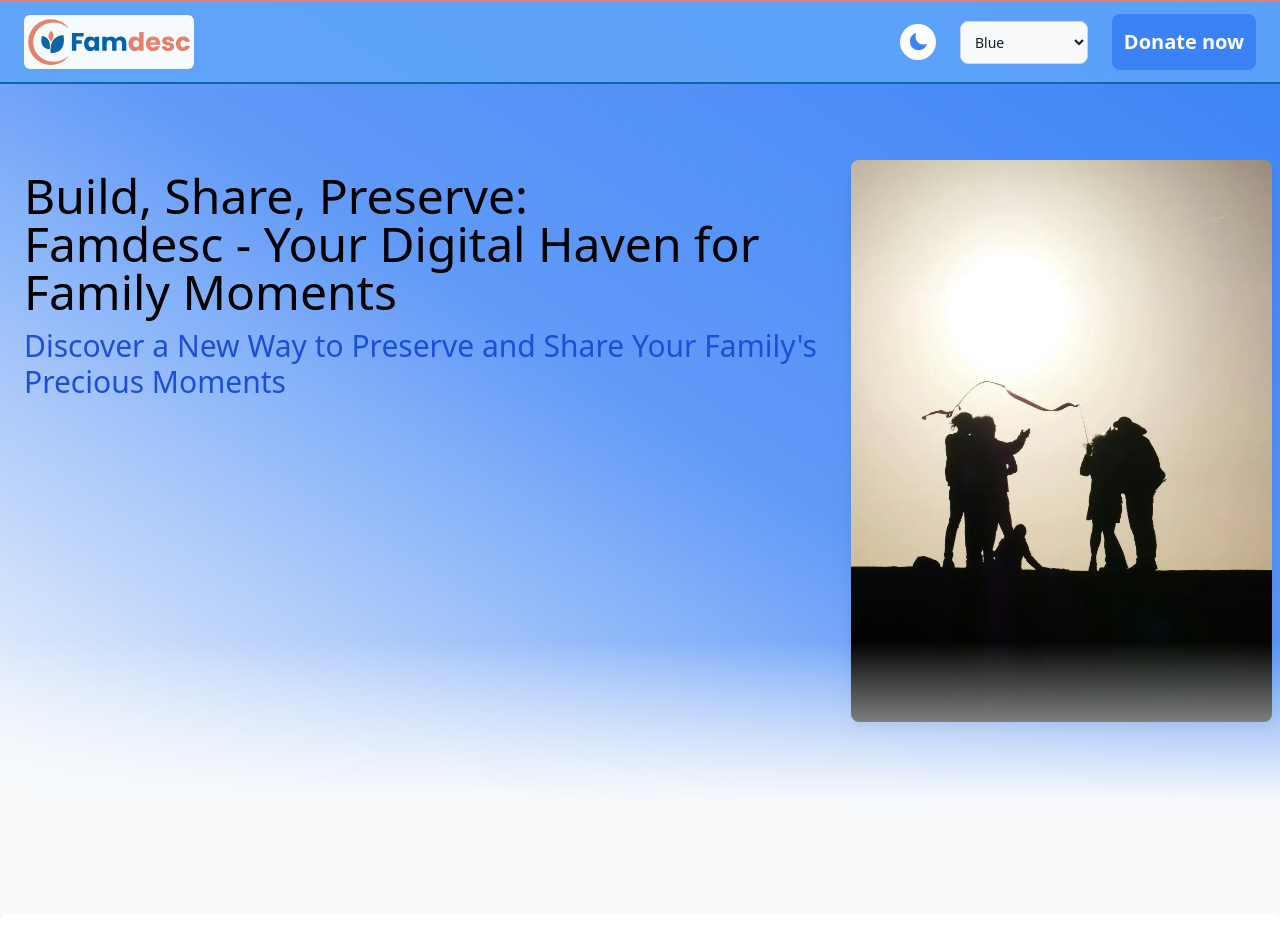
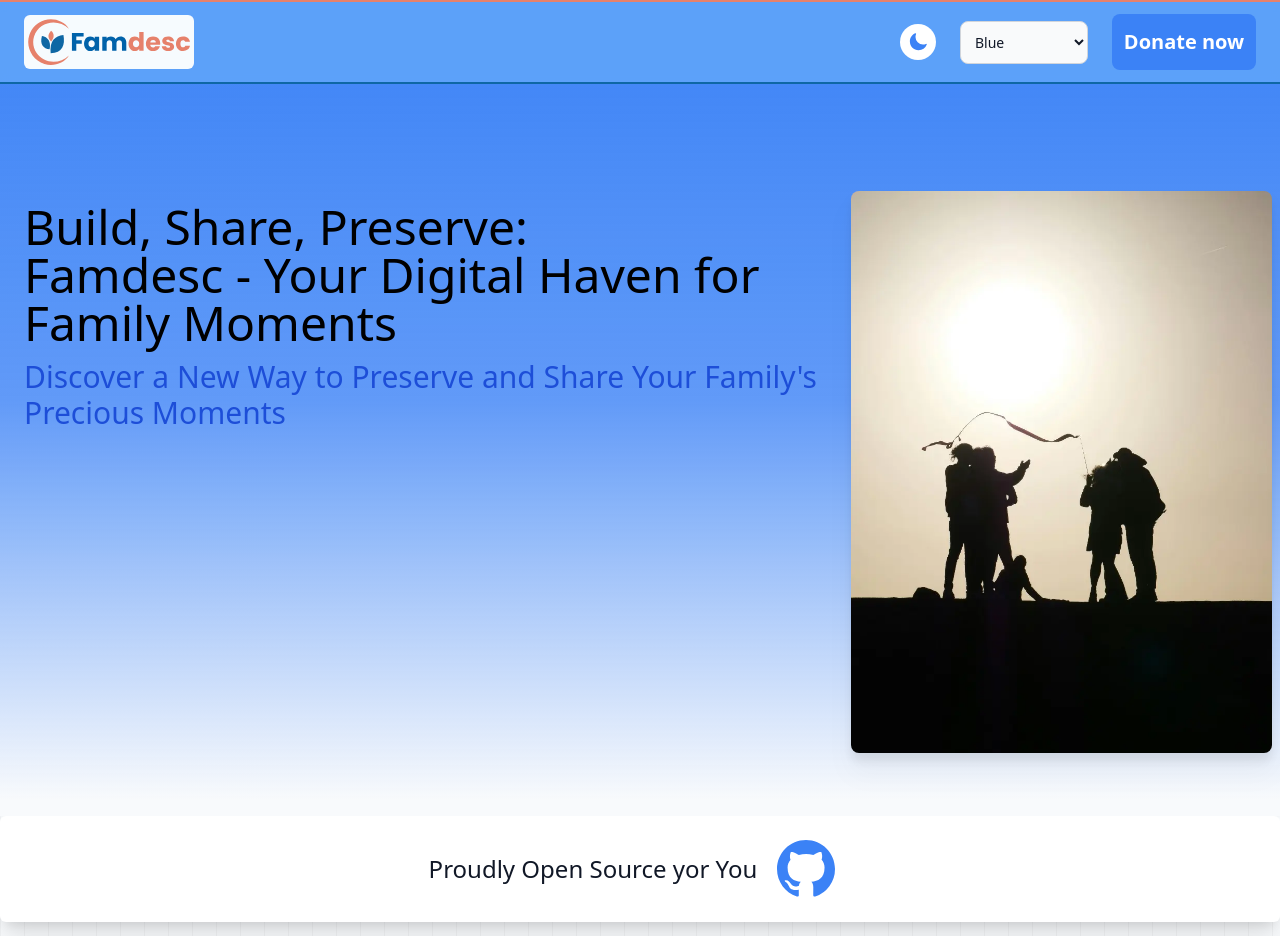
Before and after one commit to nardis9501/famdesc-landingpage, a Next.js app: page / in a window 1280 px wide. Shown: the top 936 px of the page. Built offline with nearby package versions, Linux system fonts and the light colour scheme; what @midudev/tailwind-animations would draw is missing.

Commit message:
fix: fix Safari compatibility issue with linear gradient direction

```diff
--- a/components/FrontCover/FrontCover.js
+++ b/components/FrontCover/FrontCover.js
@@ -9,7 +9,7 @@ export default function FrontCover(props) {
   return (
     <>
       <div
-        className={`grid place-content-center drop-shadow-none pt-40 pb-20 bg-gradient-to-bl  to-slate-50 dark:to-gray-950 ${
+        className={`lg:h-screen grid place-content-center drop-shadow-none pt-56 pb-20 bg-gradient-to-b to-slate-50 dark:to-slate-900 ${
           color === "blue"
             ? "from-blue-500 via-blue-500/80 dark:from-blue-700/90 dark:via-blue-700/90"
             : color === "red"
@@ -61,9 +61,8 @@ export default function FrontCover(props) {
             />
           </motion.div>
         </section>
-        <div className="inset-x-0 bottom-0 flex justify-center bg-gradient-to-t from-slate-50 pt-32 pb-8 pointer-events-none dark:from-gray-900 absolute"></div>
       </div>
-      <div className="inset-x-0 flex justify-center bg-gradient-to-b from-slate-50 pt-16 pb-8 pointer-events-none dark:from-gray-900"></div>
+      <div className="lg:hidden inset-x-0 flex justify-center bg-gradient-to-b from-slate-50 pt-16 pb-8 pointer-events-none dark:from-slate-900"></div>
     </>
   );
 }
```
